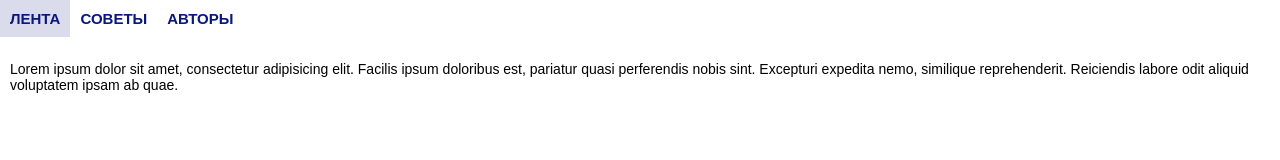
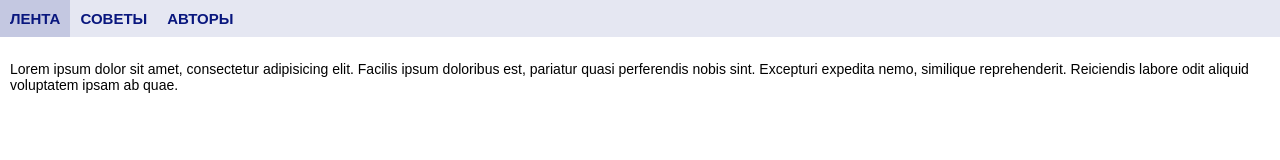
Before and after one commit to chshchnkv/test-menu, a website: page src/index.html in a window 1280 px wide. Drawn offline with nearby package versions, Linux system fonts and the light colour scheme; files that its build step writes are made by us from their sources.

Commit message:
оптимизация вёрстки

```diff
--- a/src/sass/_init.scss
+++ b/src/sass/_init.scss
@@ -3,7 +3,7 @@ html {
 
   font-family: $fonts-main;
   font-size: $font-base;
-  hyphens: auto; // not supported in chrome
+//  hyphens: auto;
 }
 
 
--- a/src/sass/menu.scss
+++ b/src/sass/menu.scss
@@ -6,7 +6,7 @@
     display: flex;
     flex-direction: column;
 
-    background-color: lighten($color-text-dark, 85);
+    background-color: fade-out($color-text-dark, 0.9);
 
     @media (min-width: $screen-md) {
       flex-direction: row;
@@ -88,4 +88,10 @@
 
     box-shadow: 0 .2rem 1rem $color-shadow;
   }
+
+  .menu__item {
+    @media (min-width: $screen-md) {
+      min-width: 10rem;
+    }
+  }
 }
```
